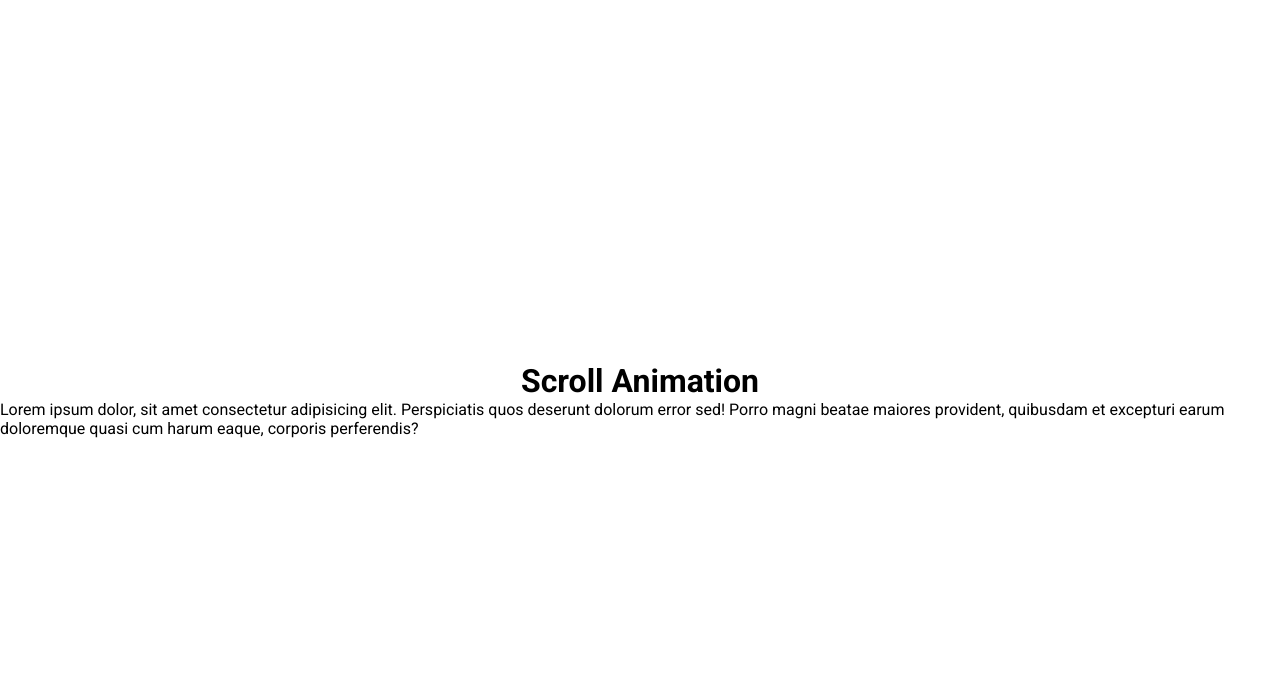
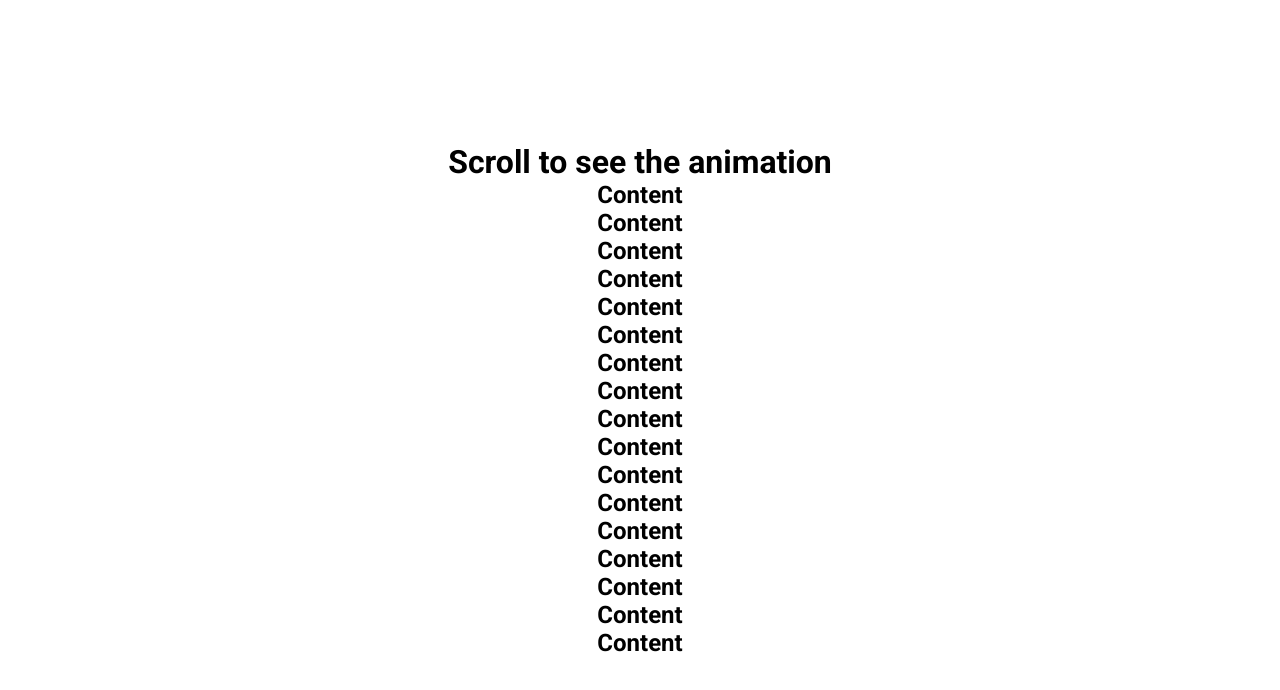
Before and after one commit to papack/scroll-animation, a plain HTML site: page src/index.html in a window 1280 px wide. Drawn offline with Linux system fonts and the light colour scheme.

Commit message:
add html content

```diff
--- a/src/index.html
+++ b/src/index.html
@@ -7,13 +7,24 @@
     <title>Scroll Animation</title>
   </head>
   <body>
-    <h1>Scroll Animation</h1>
-    <p>
-      Lorem ipsum dolor, sit amet consectetur adipisicing elit. Perspiciatis
-      quos deserunt dolorum error sed! Porro magni beatae maiores provident,
-      quibusdam et excepturi earum doloremque quasi cum harum eaque, corporis
-      perferendis?
-    </p>
+    <h1>Scroll to see the animation</h1>
+    <div class="box"><h2>Content</h2></div>
+    <div class="box"><h2>Content</h2></div>
+    <div class="box"><h2>Content</h2></div>
+    <div class="box"><h2>Content</h2></div>
+    <div class="box"><h2>Content</h2></div>
+    <div class="box"><h2>Content</h2></div>
+    <div class="box"><h2>Content</h2></div>
+    <div class="box"><h2>Content</h2></div>
+    <div class="box"><h2>Content</h2></div>
+    <div class="box"><h2>Content</h2></div>
+    <div class="box"><h2>Content</h2></div>
+    <div class="box"><h2>Content</h2></div>
+    <div class="box"><h2>Content</h2></div>
+    <div class="box"><h2>Content</h2></div>
+    <div class="box"><h2>Content</h2></div>
+    <div class="box"><h2>Content</h2></div>
+    <div class="box"><h2>Content</h2></div>
     <script src="./script.js"></script>
   </body>
 </html>
```
